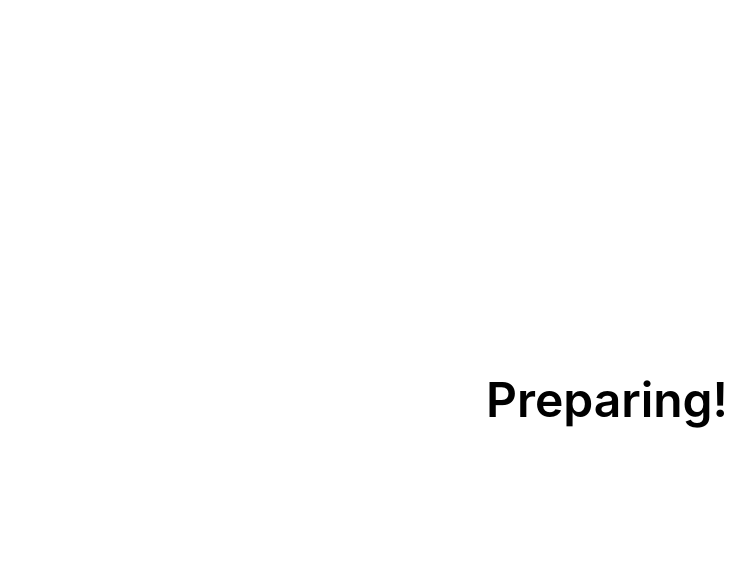
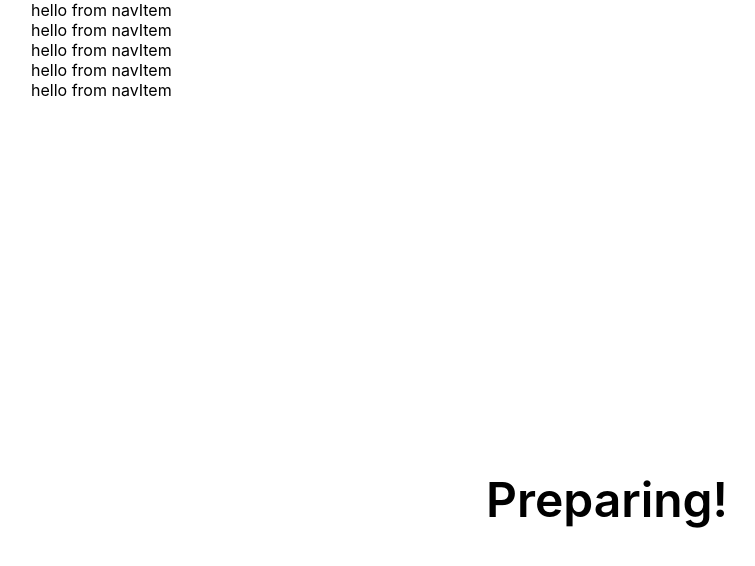
Before and after one commit to gokh4nozturk/gokhanozturk.io, a Next.js app: page / in a window 1280 px wide. Shown: the top 566 px of the page, without its empty margins (33-788 px from the left). Built offline with nearby package versions, Linux system fonts and the light colour scheme.

Commit message:
feat: creates layout & navbar

```diff
--- /dev/null
+++ b/components/NavItem.tsx
@@ -0,0 +1,10 @@
+import React from "react";
+import PropTypes from "prop-types";
+
+function NavItem(props) {
+  console.log("props", props);
+
+  return <div>hello from navItem</div>;
+}
+
+export default NavItem;
--- /dev/null
+++ b/layouts/Default.jsx
@@ -0,0 +1,44 @@
+import React from "react";
+import Head from "next/head";
+import NavItem from "../components/NavItem";
+
+export function DefaultLayout({ props, children }) {
+  return (
+    <>
+      <Head>
+        {/* <title>{meta.title}</title> */}
+        <meta name="robots" content="follow, index" />
+        {/* <meta content={meta.description} name="description" /> */}
+        {/* <meta
+          property="og:url"
+          content={`https://gokhanozturk.io${router.asPath}`}
+        /> */}
+        {/* <link
+          rel="canonical"
+          href={`https://gokhanozturk.io${router.asPath}`}
+        /> */}
+        {/* <meta property="og:type" content={meta.type} /> */}
+        <meta property="og:site_name" content="Gökhan Öztürk" />
+        {/* <meta property="og:description" content={meta.description} /> */}
+        {/* <meta property="og:title" content={meta.title} /> */}
+        {/* <meta property="og:image" content={meta.image} /> */}
+        <meta name="twitter:card" content="summary_large_image" />
+        <meta name="twitter:site" content="@gokh4anozturk" />
+        {/* <meta name="twitter:title" content={meta.title} /> */}
+        {/* <meta name="twitter:description" content={meta.description} /> */}
+        {/* <meta name="twitter:image" content={meta.image} /> */}
+        {/* {meta.date && (
+          <meta property="article:published_time" content={meta.date} />
+        )} */}
+      </Head>
+      <nav>
+        <NavItem deneme={"deneme"} />
+        <NavItem deneme={"deneme"} />
+        <NavItem deneme={"deneme"} />
+        <NavItem deneme={"deneme"} />
+        <NavItem deneme={"deneme"} />
+      </nav>
+      <div>{children}</div>
+    </>
+  );
+}
--- a/pages/index.js
+++ /dev/null
@@ -1,71 +0,0 @@
-import Head from "next/head";
-import Image from "next/image";
-import styles from "../styles/Home.module.css";
-
-export default function Home() {
-  return (
-    <div className={styles.container}>
-      <Head>
-        <title>Home</title>
-        <meta name="description" content="Generated by gokh4nozturk" />
-        <link rel="icon" href="/favicon.ico" />
-      </Head>
-      <div className={styles["hello-world"]}>Preparing!</div>
-      {/* <main className={styles.main}>
-        <h1 className={styles.title}>
-          Welcome to <a href="https://nextjs.org">Next.js!</a>
-        </h1>
-
-        <p className={styles.description}>
-          Get started by editing{' '}
-          <code className={styles.code}>pages/index.js</code>
-        </p>
-
-        <div className={styles.grid}>
-          <a href="https://nextjs.org/docs" className={styles.card}>
-            <h2>Documentation &rarr;</h2>
-            <p>Find in-depth information about Next.js features and API.</p>
-          </a>
-
-          <a href="https://nextjs.org/learn" className={styles.card}>
-            <h2>Learn &rarr;</h2>
-            <p>Learn about Next.js in an interactive course with quizzes!</p>
-          </a>
-
-          <a
-            href="https://github.com/vercel/next.js/tree/canary/examples"
-            className={styles.card}
-          >
-            <h2>Examples &rarr;</h2>
-            <p>Discover and deploy boilerplate example Next.js projects.</p>
-          </a>
-
-          <a
-            href="https://vercel.com/new?utm_source=create-next-app&utm_medium=default-template&utm_campaign=create-next-app"
-            target="_blank"
-            rel="noopener noreferrer"
-            className={styles.card}
-          >
-            <h2>Deploy &rarr;</h2>
-            <p>
-              Instantly deploy your Next.js site to a public URL with Vercel.
-            </p>
-          </a>
-        </div>
-      </main>
-
-      <footer className={styles.footer}>
-        <a
-          href="https://vercel.com?utm_source=create-next-app&utm_medium=default-template&utm_campaign=create-next-app"
-          target="_blank"
-          rel="noopener noreferrer"
-        >
-          Powered by{' '}
-          <span className={styles.logo}>
-            <Image src="/vercel.svg" alt="Vercel Logo" width={72} height={16} />
-          </span>
-        </a>
-      </footer> */}
-    </div>
-  );
-}
--- /dev/null
+++ b/pages/index.jsx
@@ -0,0 +1,13 @@
+import Image from "next/image";
+import styles from "../styles/Home.module.css";
+import { DefaultLayout } from "../layouts/Default";
+
+export default function Home() {
+  return (
+    <DefaultLayout>
+      <div className={styles.container}>
+        <div className={styles["hello-world"]}>Preparing!</div>
+      </div>
+    </DefaultLayout>
+  );
+}
--- a/styles/Home.module.css
+++ b/styles/Home.module.css
@@ -1,5 +1,4 @@
 .container {
-  padding: 0 2rem;
   display: flex;
   flex-direction: column;
   justify-content: center;
--- a/styles/globals.css
+++ b/styles/globals.css
@@ -1,6 +1,6 @@
 html,
 body {
-  padding: 0;
+  padding: 0 2rem;
   margin: 0;
   font-family: -apple-system, BlinkMacSystemFont, Segoe UI, Roboto, Oxygen,
     Ubuntu, Cantarell, Fira Sans, Droid Sans, Helvetica Neue, sans-serif;
```
Also changed, not shown: components/Container.jsx (added).
